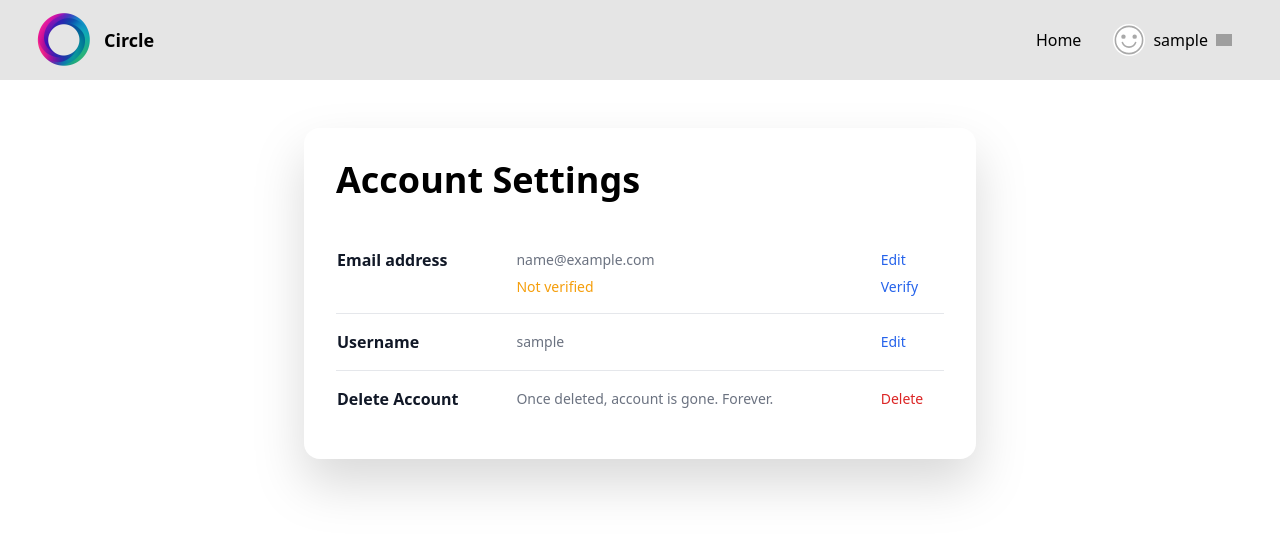
After one commit to nish1894/Circle, a Django app: page /user/profile/settings/ in a window 1280 px wide. The commit adds this page. Shown: the top 534 px of the page. Run offline with Django 5.2, Linux system fonts and the light colour scheme; the visitor is signed in with stand-in values (Sample User, id 1); parts of the project's set-up code (start-up, migrations or seed data) failed here and were passed over; some libraries are stand-ins or nearby versions; grey boxes are pictures that could not be loaded.

Commit message:
complete base (user signup login profile edit profile settings verification)

```diff
--- a/apps/users/signals.py
+++ b/apps/users/signals.py
@@ -15,6 +15,23 @@ def user_postsave(sender, instance, created, **kwargs):
             user=user,
         )
 
+    else:
+        # update allauth email_address if exists
+        try:
+            email_address = EmailAddress.objects.get_primary(user)
+            if email_address.email != user.email:
+                email_address.email = user.email
+                email_address.verified = False
+                email_address.save()
+        except:
+            # if allauth email_address doesn't exist create one
+            EmailAddress.objects.create(
+                user=user,
+                email=user.email,
+                primary=True,
+                verified=False
+            )
+
 
 @receiver(pre_save, sender=User)
 def user_presave(sender, instance, **kwargs):
--- /dev/null
+++ b/apps/users/templates/users/profile_settings.html
@@ -0,0 +1,76 @@
+{% extends 'layouts/box.html' %}
+
+{% block content %}
+
+<h1 class="mb-8">Account Settings</h1>
+
+<table class="w-full text-sm text-left text-gray-500">
+    <tbody>
+        <tr>
+            <th scope="row" class="pt-4 pb-1 text-base font-bold text-gray-900">
+                Email address
+            </th>
+            <td id="email-address" class="pt-4 pb-1 pl-4">
+                {% if user.email %}{{ user.email }}{% else %}No Email{% endif %}
+            </td>
+            <td class="pt-4 pb-1 pl-4">
+                <a id="email-edit" class="cursor-pointer font-medium text-blue-600 hover:underline"
+                    hx-get=" {% url 'profile-email-change' %}"
+                    hx-target="#email-address"
+                    hx-swap="innerHTML" >
+                    Edit
+                </a>
+            </td>
+        </tr>
+
+        <tr class="border-b">
+            <th scope="row" class="pb-4 font-medium text-gray-900">
+            </th>
+            <td class="pb-4 pl-4">
+                {% if user.emailaddress_set.first.verified %}
+                <span class="text-green-500">Verified</span>{% else %}
+                <span class="text-amber-500">Not verified</span>
+                {% endif %}
+            </td>
+            <td class="pb-4 pl-4">
+                <a href="{% url 'profile-email-verify' %}" class="font-medium text-blue-600 hover:underline">
+                    {% if not user.emailaddress_set.first.verified %}Verify{% endif %}
+                </a>
+            </td>
+        </tr>
+
+        <tr class="border-b">
+            <th scope="row" class="py-4 text-base font-bold text-gray-900">
+                Username
+            </th>
+            <td id="username" class="py-4 pl-4">
+                {{ user.username }}
+            </td>
+            <td class="py-4 pl-4">
+                <a id="username-edit" class="cursor-pointer font-medium text-blue-600 hover:underline"
+                    hx-get=""
+                    hx-target="#username"
+                    hx-swap="innerHTML" >
+                    Edit
+                </a>
+            </td>
+        </tr>
+
+        <tr class="">
+            <th scope="row" class="py-4 text-base font-bold text-gray-900">
+                Delete Account
+            </th>
+            <td class="py-4 pl-4">
+                Once deleted, account is gone. Forever.
+            </td>
+            <td class="py-4 pl-4">
+                <a href="{% url 'profile-delete' %}" class="font-medium text-red-600 hover:underline">
+                    Delete
+                </a>
+            </td>
+        </tr>
+    </tbody>
+</table>
+
+
+{% endblock %}
--- a/apps/users/urls.py
+++ b/apps/users/urls.py
@@ -2,7 +2,14 @@ from django.urls import path, include
 from .views import *
 urlpatterns = [
     path('profile/', profile_view, name ="profile"),
-    path('profile/edit/', profile_edit_view, name="profile_edit"),
+    path('profile/edit/', profile_edit_view, name="profile-edit"),
     path('onboarding/', profile_edit_view, name="profile-onboarding"),
+    path('profile/settings/',profile_settings_view,name= "profile-settings"),
+    path('profile/email_change/', profile_email_change, name="profile-email-change"),
+    path('email_verify/', profile_email_verify, name="profile-email-verify"),
+    path('profile/delete/', profile_delete_view, name ="profile-delete"),
+
+    #keep this at the very end because it will catch other generic urls
+    path('<str:username>/', profile_view, name="profile-view"),
 
 ]
--- a/apps/users/views.py
+++ b/apps/users/views.py
@@ -1,22 +1,30 @@
 from operator import truediv
 
+from allauth.account.utils import send_email_confirmation
+from django.contrib import messages
+from django.contrib.auth import logout
 from django.contrib.auth.decorators import login_required
-from django.shortcuts import render, redirect
+from django.contrib.auth.models import User
+from django.shortcuts import render, redirect, get_object_or_404
 from django.urls import reverse
 
-from apps.users.forms import ProfileForm
+from apps.users.forms import ProfileForm, EmailForm
 
 
 # Create your views here.
 
-def profile_view(request):
-    user = request.user
-    profile = user.profile
-    context = {
-        'user': user,
-        'profile': profile,
-    }
-    return render(request, 'users/profile.html', context)
+def profile_view(request,username = None):
+    if username:
+        profile = get_object_or_404(User,username=username).profile
+    else:
+        try:
+            profile = request.user.profile
+        except:
+            return redirect('account_login')
+
+    return render(request, 'users/profile.html', {'profile': profile})
+
+
 
 @login_required
 def profile_edit_view(request):
@@ -32,3 +40,57 @@ def profile_edit_view(request):
         onboarding = False
 
     return render(request, 'users/profile_edit.html', {'form': form, 'onboarding': onboarding})
+
+
+@login_required
+def profile_settings_view(request):
+    return render(request, 'users/profile_settings.html')
+
+
+@login_required
+def profile_email_change(request):
+    if request.htmx:
+        form = EmailForm(instance=request.user)
+        return render(request, 'partials/email_form.html', {'form': form})
+
+    if request.method == 'POST':
+        form = EmailForm(request.POST, instance=request.user)
+
+        if form.is_valid():
+
+            # Check if the email already exists
+            email = form.cleaned_data['email']
+            if User.objects.filter(email=email).exclude(id=request.user.id).exists():
+                messages.warning(request, f'{email} is already in use.')
+                return redirect('profile-settings')
+
+            form.save()
+
+
+            # # Then send confirmation email
+            send_email_confirmation(request, request.user)
+
+            return redirect('profile-settings')
+        else:
+            messages.warning(request, 'Email not valid or already in use')
+            return redirect('profile-settings')
+
+    return redirect('profile-settings')
+
+
+@login_required
+def profile_email_verify(request):
+    send_email_confirmation(request, request.user)
+    return redirect('profile-settings')
+
+
+@login_required
+def profile_delete_view(request):
+    user = request.user
+    if request.method == "POST":
+        logout(request)
+        user.delete()
+        messages.success(request, 'Account deleted !!')
+        return redirect('home')
+
+    return render(request, 'users/profile_delete.html')
--- a/core/settings.py
+++ b/core/settings.py
@@ -25,7 +25,8 @@ SECRET_KEY = 'django-insecure-*@3wh+aek73471xo7@z-bkky(7z7%2n!c9)8pl+bi54n-jcaf7
 # SECURITY WARNING: don't run with debug turned on in production!
 DEBUG = True
 
-ALLOWED_HOSTS = []
+ALLOWED_HOSTS = ['localhost', '127.0.0.1', '*']
+
 
 
 # Application definition
--- a/templates/includes/header.html
+++ b/templates/includes/header.html
@@ -24,8 +24,8 @@
                     <ul class="hoverlist [&>li>a]:justify-end">
 
                         <li><a href="{% url 'profile' %}">My Profile</a></li>
-                        <li><a href="{% url 'profile_edit' %}">Edit Profile</a></li>
-                        <li><a href="">Settings</a></li>
+                        <li><a href="{% url 'profile-edit' %}">Edit Profile</a></li>
+                        <li><a href="{% url 'profile-settings' %}">Settings</a></li>
                         <li><a href="{% url 'account_logout' %}">Log Out</a></li>
                     </ul>
                 </div>
```
Also changed, not shown: apps/users/forms.py (+6 -6 lines), apps/users/templates/users/profile_delete.html (added, +14 -0 lines), templates/404.html (added, +12 -0 lines), templates/partials/email_form.html (added, +9 -0 lines).
